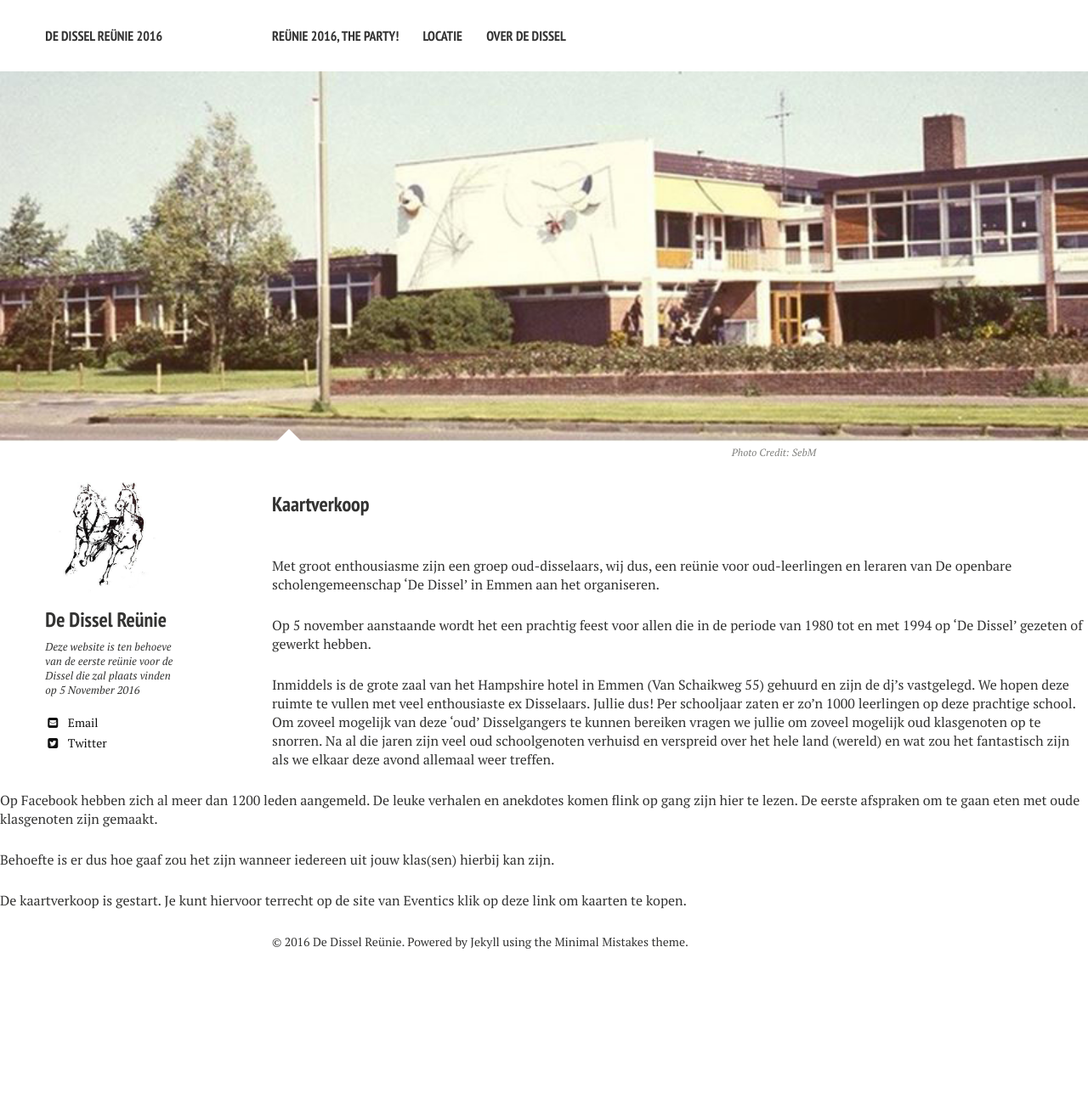
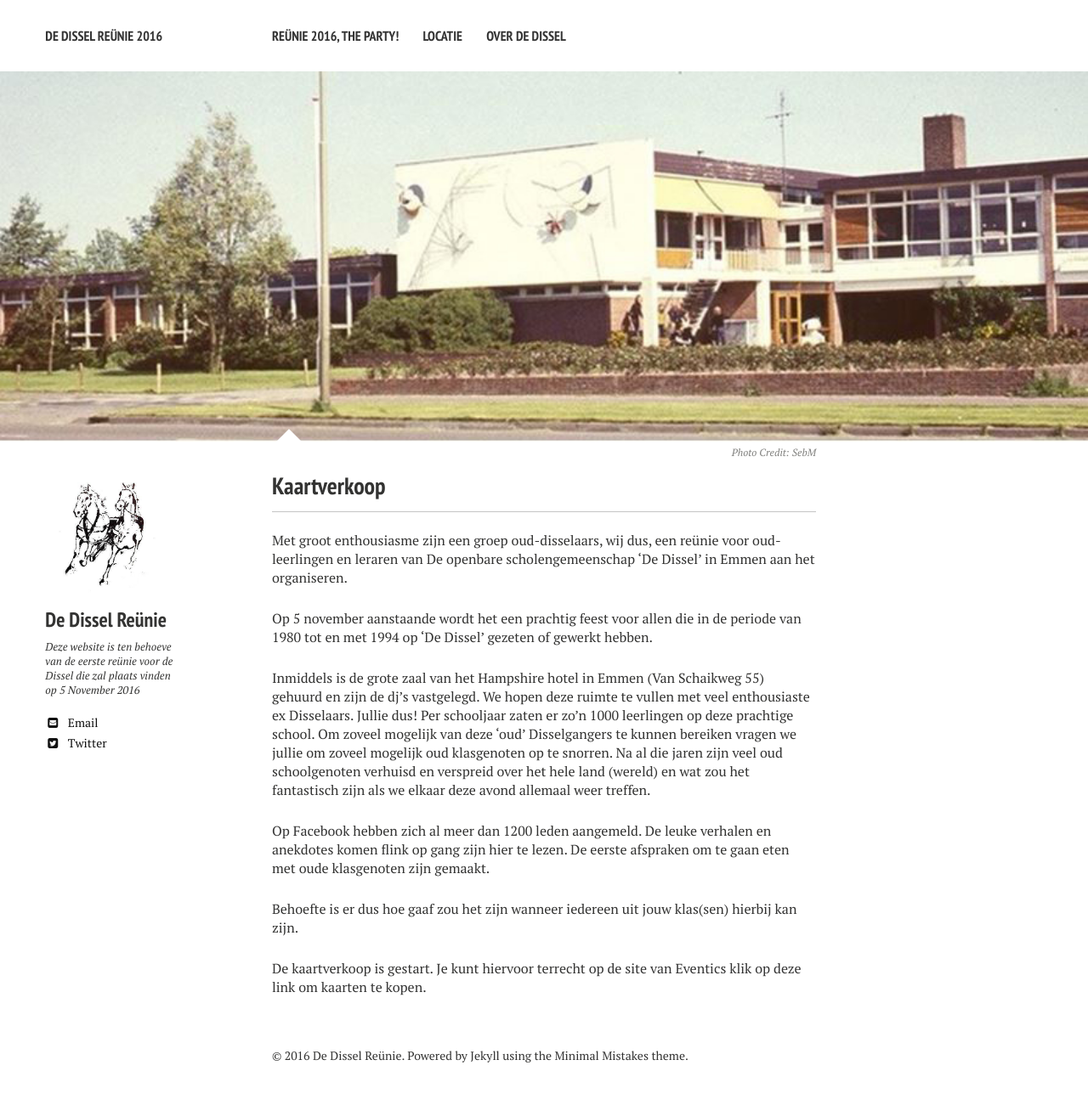
Before and after one commit to securitymonster/securitymonster.github.io, a Jekyll site: the page built from index.md, in a window 1280 px wide. Shown: the whole page at 85% size. Built offline with Jekyll 4.4.1, drawn with Linux system fonts in a browser that asks for light colours; nearby versions of some CDN libraries; before the commit the page ends 1167 px from its top, so only the background shows below that.

Commit message:
Script update after bundler exec jekyll build

```diff
--- a/_layouts/home.html
+++ b/_layouts/home.html
@@ -32,7 +32,7 @@
   <div class="article-author-side">
     {% include _author-bio.html %}
   </div>
-  <div id="article-wrap">
+  <div id="index">
 
   <h3>Kaartverkoop</h3>
   <br>
--- a/_sass/page.scss
+++ b/_sass/page.scss
@@ -243,6 +243,9 @@
 		}
 		@media #{$x-large} {
 			@include grid(12,5);
+		}
+		li > a {
+		text-decoration: underline;
 		}
 	}
 }
```
